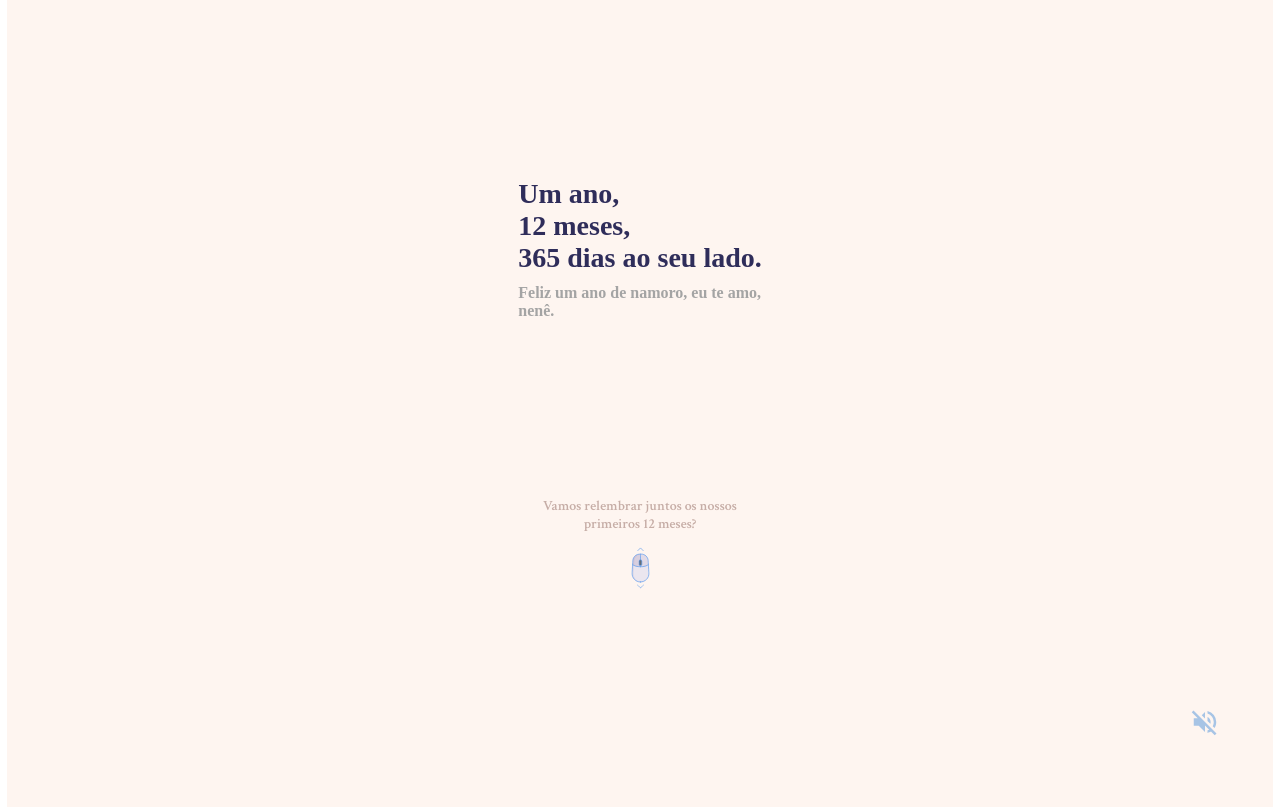
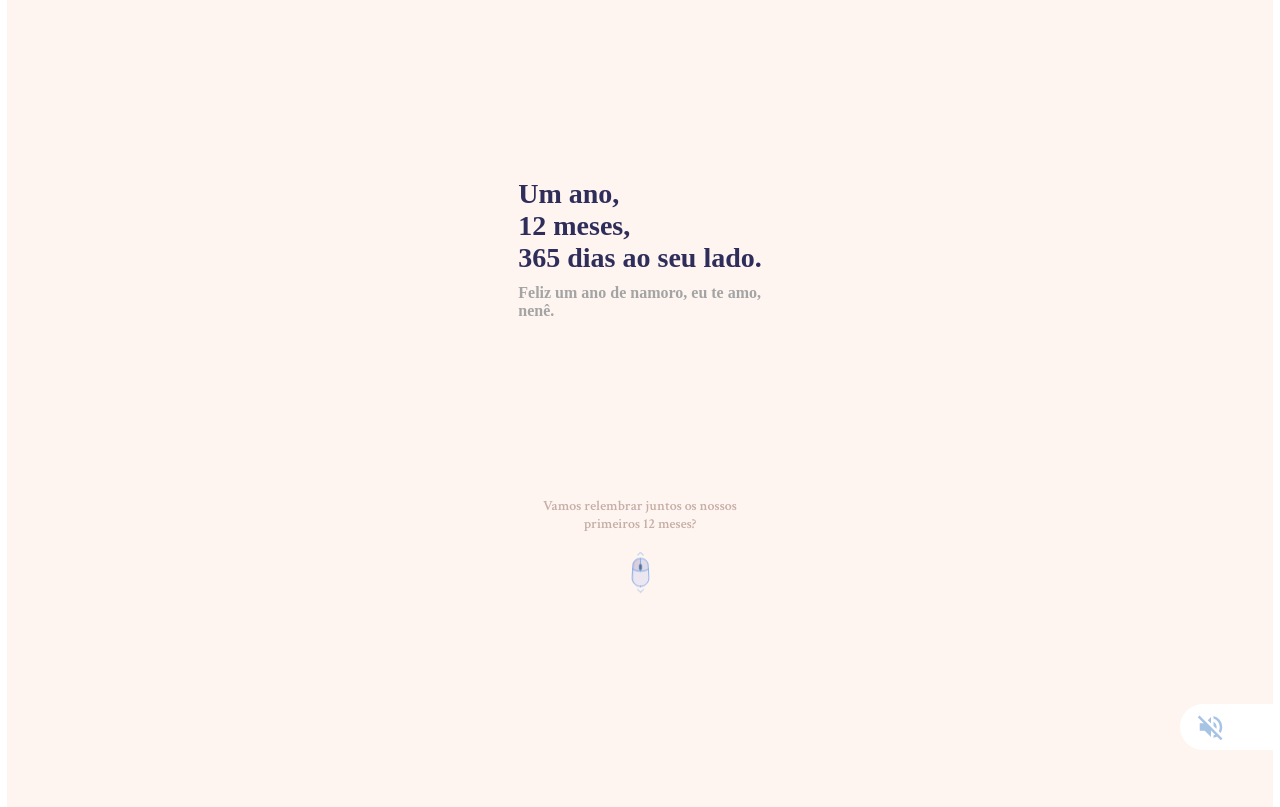
Before and after one commit to luccas-specht/nossos-12-meses, a plain HTML site: page index.html in a window 1280 px wide. Shown: the top 807 px of the page. Drawn offline with Linux system fonts and the light colour scheme; a web font is replaced by a local one.

Commit message:
add scroll and button

```diff
--- a/index.html
+++ b/index.html
@@ -294,7 +294,7 @@
         </main>
       </section>
     </div>
-    <button class="float-button" onclick="handleIcon()">
+    <button class="float-button hidden-float" onclick="handleIcon()" id="float">
       <img src="./assets/pause.svg" alt="icon" id="sound-icon" />
     </button>
   </body>
--- a/script.js
+++ b/script.js
@@ -27,3 +27,15 @@ const handleIcon = () => {
     isPlaying = false;
   }
 };
+
+window.addEventListener('scroll', () => {
+  const button = document.getElementById('float');
+  button.classList.add('show-float');
+});
+
+window.addEventListener('scrollend', () => {
+  setTimeout(() => {
+    const button = document.getElementById('float');
+    button.classList.remove('show-float');
+  }, 1500);
+});
--- a/style.css
+++ b/style.css
@@ -74,14 +74,37 @@ sup {
 
 .float-button {
   position: fixed;
-  bottom: 60px;
-  right: 60px;
+  bottom: 50px;
+  right: 0;
+  display: flex;
+  align-items: center;
   background: none;
   border: none;
   cursor: pointer;
+  padding: 8px;
+  width: 100%;
+  max-width: 100px;
+  background-color: white;
+  border-top-left-radius: 50px;
+  border-bottom-left-radius: 50px;
+}
+
+.hidden-float {
+  opacity: 0;
+  filter: blur(15px);
+  transition: all 1.5s;
+  transform: translateX(100%);
+}
+
+.show-float {
+  opacity: 1;
+  filter: blur(0);
+  transition: all 1s;
+  transform: translateX(0);
 }
 
 .float-button > img {
+  margin-left: 8px;
   width: 30px;
   height: 30px;
 }
```
